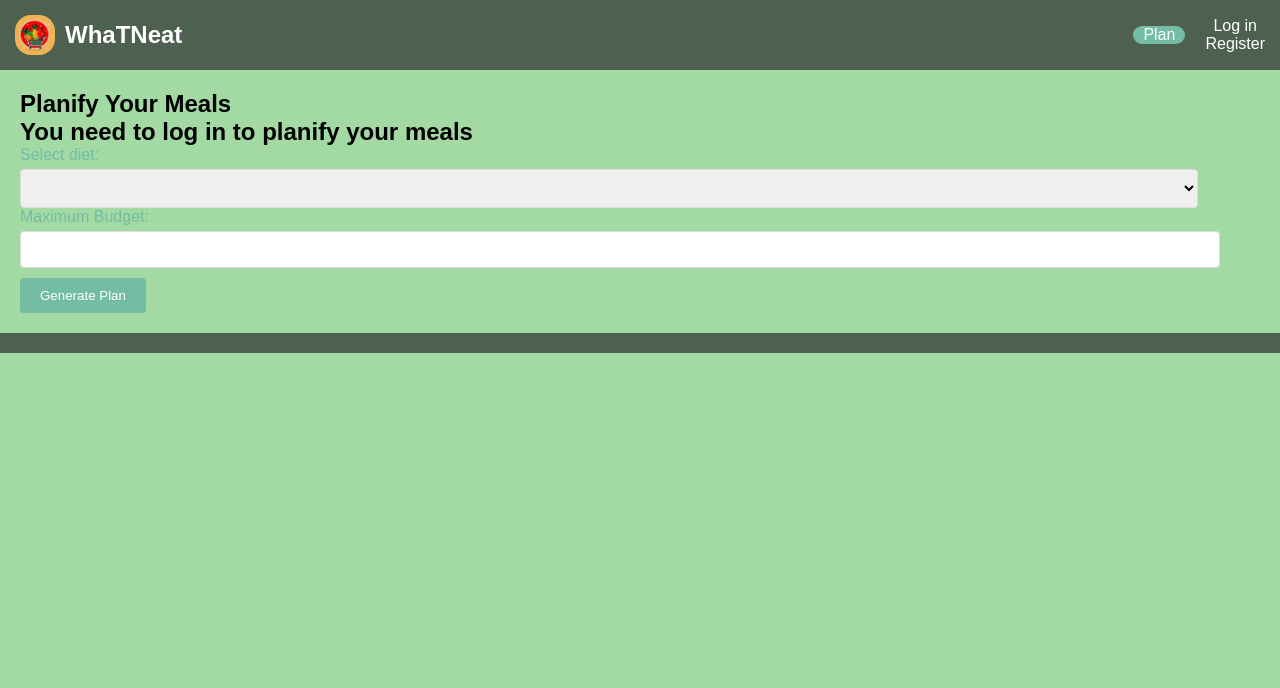
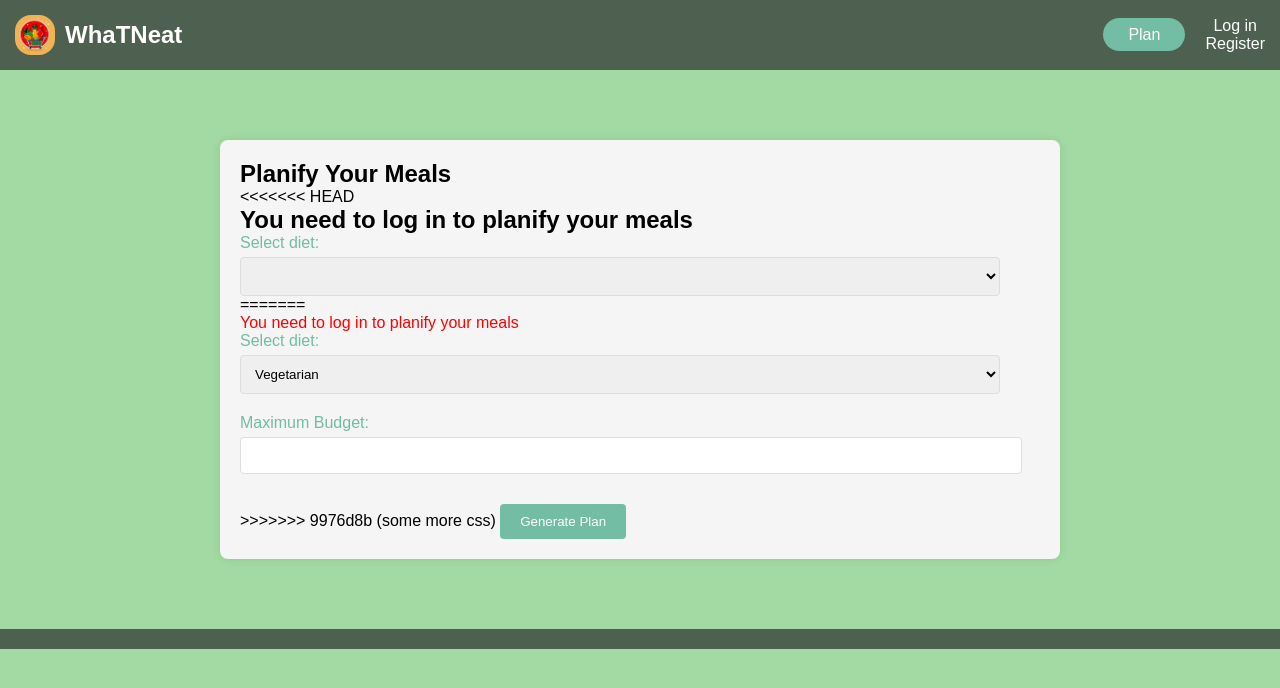
Before and after one commit to Drucka1/PP2I, a Flask app: page /planify in a window 1280 px wide. Shown: the top 688 px of the page. Run offline with Flask 3, Linux system fonts and the light colour scheme; lists and menus that the app fills with data are empty.

Commit message:
merge with clement

```diff
--- a/web/static/styles.css
+++ b/web/static/styles.css
@@ -100,17 +100,18 @@ header .container {
     align-items: center;
 }
 
-.planify-bottom {
-    background-color: var(--color2);
+.planify-buttom {
     margin-right: 20px;
-    border-radius: 50px;
 }
 
-.planify-bottom a {
-    padding: 5px 10px;
+.planify-buttom a {
+    background-color: var(--color2);
+
+    border-radius: 50px;
+    padding: 8px 25px;
 }
 
-.planify-bottom a:hover {
+.planify-buttom a:hover {
     background-color: #4E6151;
 }
 
@@ -171,6 +172,8 @@ main {
     grid-template-rows: masonry;
 }
 
+
+
 .searchBar {
   display: flex;
   align-items: center;
@@ -211,10 +214,28 @@ main {
   z-index: 1;
 }
 
+.recipe {
+  padding: 5px 5px;
+  margin: 0px 5px;
+  border-radius: 10px;
+
+  transition: all ease .3s;
+}
+
+.recipe img {
+  width: 100%;
+}
+
+.recipe:hover{
+  background-color: #edb254;
+
+}
+
 /* Login */
 .login-container,
 .register-container,
-.choice-container {
+.choice-container,
+.planify-container {
     max-width: 500px;
     margin: 50px auto;
     padding: 20px;
@@ -225,6 +246,10 @@ main {
 
 .choice-container {
   max-width: 700px;
+}
+
+.planify-container {
+  max-width: 800px;
 }
 
 .login-container h2,
@@ -276,6 +301,41 @@ main {
     margin-bottom: 10px;
 }
 
+
+.planify-form {
+    margin-bottom: 20px;
+}
+
+.form-group {
+    margin-bottom: 20px;
+}
+
+.error {
+    color: red;
+}
+
+.plan-details {
+    margin-top: 20px;
+}
+
+.plan-details ul {
+    list-style: none;
+    padding: 0;
+}
+
+.plan-details li {
+    margin-bottom: 10px;
+}
+
+.plan-details a {
+    text-decoration: none;
+    color: var(--color2);
+}
+
+.plan-details img {
+    max-width: 100px;
+    margin-left: 10px;
+}
 /* Style the footer section */
 footer {
     background-color: var(--color3);
--- a/web/templates/base.html
+++ b/web/templates/base.html
@@ -19,7 +19,7 @@
         </a>
       <div class="header-right">
         {% block headerRight %}
-        <div class="planify-bottom">
+        <div class="planify-buttom">
           <a href="/planify">Plan</a>
         </div>
         {% if 'user' in session %}
--- a/web/templates/planify.html
+++ b/web/templates/planify.html
@@ -1,10 +1,12 @@
 {% extends 'base.html' %}
 
-{% block title %}Profile{% endblock %}
+{% block title %}Planify Your Meals{% endblock %}
 
 {% block content %}
+    <div class="planify-container">
         <h2>Planify Your Meals</h2>
 
+<<<<<<< HEAD
     <h2>{% if error %}{{error}}{%endif%}</h2>
 
     <form method="post" action="{{ url_for('planify') }}">
@@ -14,15 +16,38 @@
                 <option value="{{categorie[0]}}">{{categorie[0]}}</option>
             {%endfor%}
         </select>
+=======
+        {% if error %}
+            <p class="error">{{ error }}</p>
+        {% endif %}
 
+        <form method="post" action="{{ url_for('planify') }}" class="planify-form">
+            <div class="form-group">
+                <label for="diet">Select diet:</label>
+                <select id="diet" name="diet">
+                    <!-- Options for diet -->
+                    <option value="Vegetarian">Vegetarian</option>
+                    <option value="Vegan">Vegan</option>
+                    <option value="Diabetic">Diabetic</option>
+                    <option value="High fiber">High fiber</option>
+                    <option value="Low cal">Low calories</option>
+                    <option value="No fat">No fat</option>
+                    <option value="Wheatless">Wheatless</option>
+                    <!-- Add more options as needed -->
+                </select>
+            </div>
+
+            <div class="form-group">
                 <label for="max_budget">Maximum Budget:</label>
-        <input type="number" id="max_budget" name="max_budget" value="{{session['budget']}}" min="0" required>
+                <input type="number" id="max_budget" name="max_budget" value="{{ session['budget'] }}" min="0" required>
+            </div>
+>>>>>>> 9976d8b (some more css)
 
             <button type="submit">Generate Plan</button>
         </form>
 
-    {% if recipe_plan%}
-
+        {% if recipe_plan %}
+            <div class="plan-details">
                 <p>Your Selected Diet: {{ diet }}</p>
                 <p>Your Maximum Budget: ${{ max_budget }}</p>
 
@@ -30,13 +55,14 @@
                 <ul>
                     {% for recipe in recipe_plan %}
                         <li>
-                <a href="recipe/{{recipe['id']}}"> {{ recipe.title }}<img src="{{ recipe['imageURL'] }}" alt="{{ recipe.title }}"></a> {{ recipe.price }}
+                            <a href="recipe/{{ recipe['id'] }}">{{ recipe.title }}<img src="{{ recipe['imageURL'] }}" alt="{{ recipe.title }}"></a> {{ recipe.price }}
                         </li>
                     {% endfor %}
                 </ul>
+
                 <h3>List of ingredients</h3>
                 <form action="/download" method="post">
-        <input type="text" name="ing_list" value="{% for recipe in recipe_plan %}{% for ingredient in recipe['ingredients'] %}- {{ingredient[0]}} {{ingredient[2]}} {{ingredient[3]}} : {{ingredient[1]}}$|{%endfor %}{% endfor %}" hidden/>
+                    <input type="text" name="ing_list" value="{% for recipe in recipe_plan %}{% for ingredient in recipe['ingredients'] %}- {{ingredient[0]}} {{ingredient[2]}} {{ingredient[3]}} : {{ingredient[1]}}$|{% endfor %}{% endfor %}" hidden/>
                     {% for recipe in recipe_plan %}
                         {% for ingredient in recipe['ingredients'] %}
                             - {{ingredient[0]}} {{ingredient[2]}} {{ingredient[3]}} : {{ingredient[1]}}$<br>
@@ -45,6 +71,7 @@
 
                     <input type="submit" value="Download" />
                 </form>
-    {%endif%}
-
+            </div>
+        {% endif %}
+    </div>
 {% endblock %}
```
Lines whose indentation alone changed are shown as unchanged.
